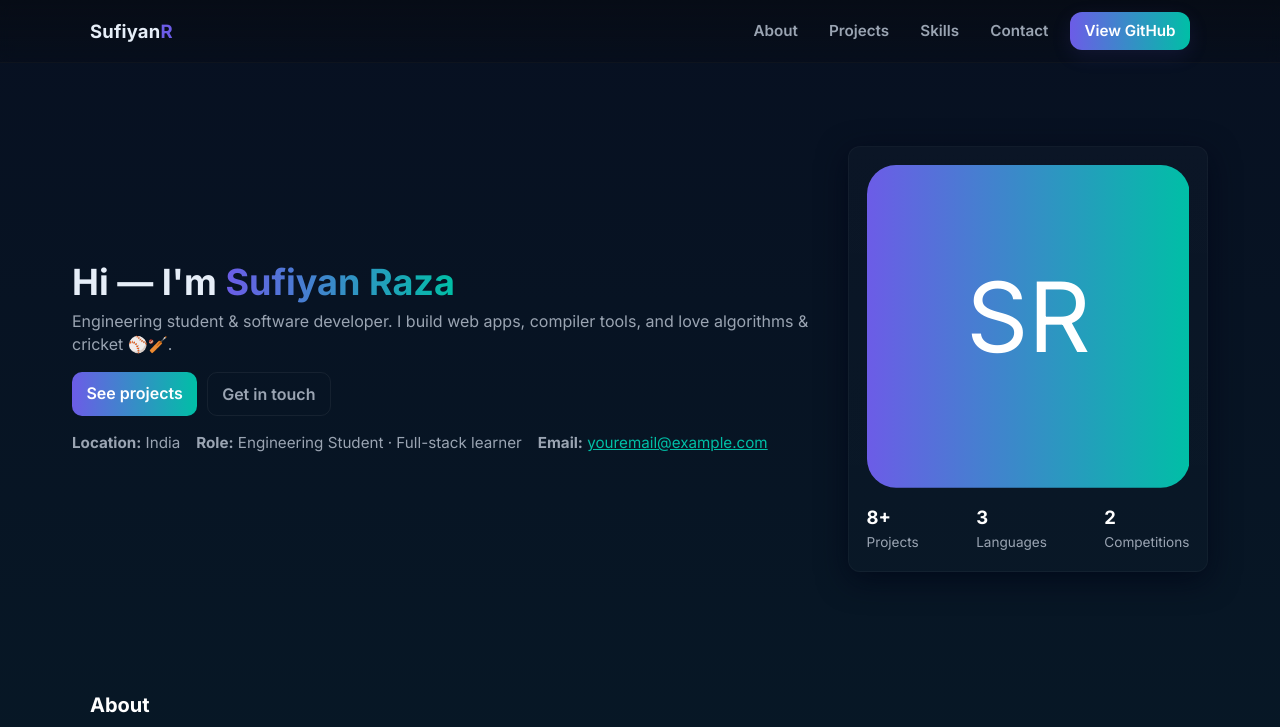
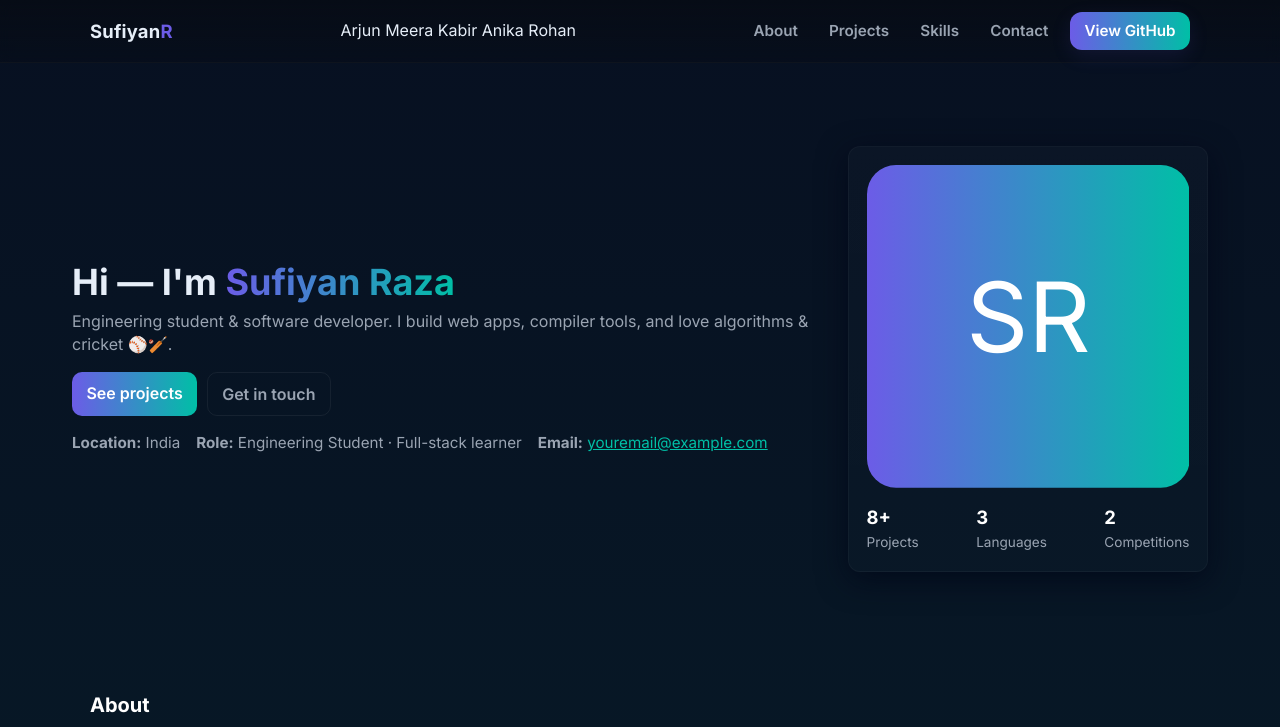
Before and after one commit to sufiraza880/Asa.github.io, a plain HTML site: page index.html in a window 1280 px wide. Shown: the top 727 px of the page. Drawn offline with Linux system fonts and the light colour scheme.

Commit message:
Update index.html

```diff
--- a/index.html
+++ b/index.html
@@ -15,7 +15,18 @@
 <body>
   <header class="site-header">
   <div class="container header-inner">
+
     <a class="logo" href="#home">Sufiyan<span class="accent">R</span></a>
+
+    <!-- NEW: Random Names Row -->
+    <div class="random-names">
+      <span>Arjun</span>
+      <span>Meera</span>
+      <span>Kabir</span>
+      <span>Anika</span>
+      <span>Rohan</span>
+    </div>
+
     <nav class="nav" id="nav">
       <a href="#about">About</a>
       <a href="#projects">Projects</a>
@@ -27,8 +38,10 @@
     <button id="nav-toggle" class="nav-toggle" aria-label="Toggle navigation">
       <span></span><span></span><span></span>
     </button>
+
   </div>
 </header>
+
 
   <main>
     <!-- Hero -->
```
Lines whose indentation alone changed are shown as unchanged.
